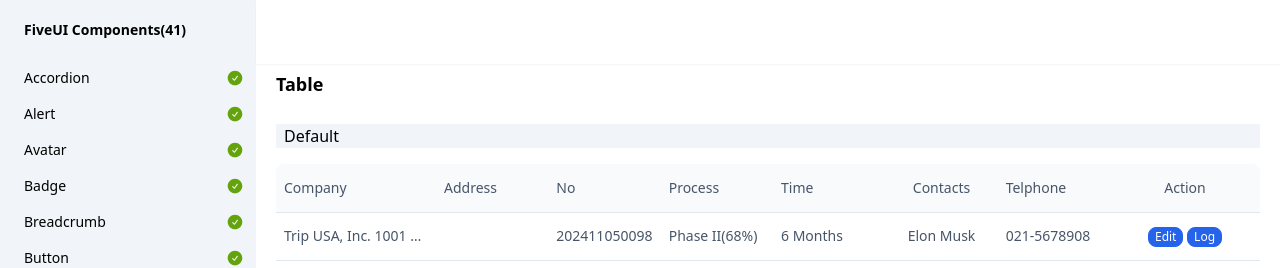
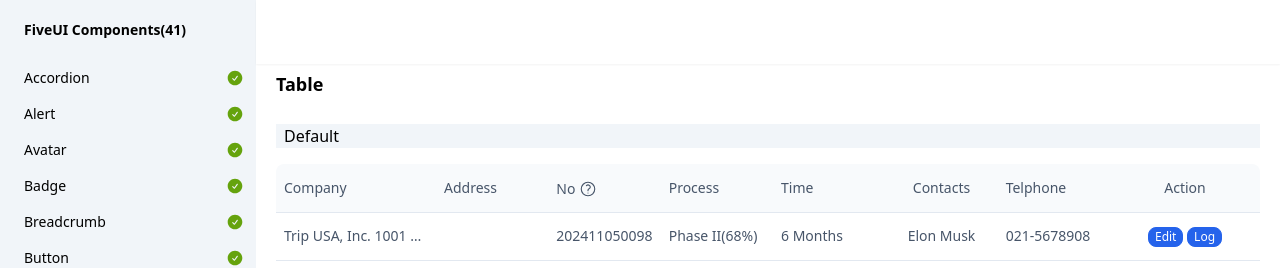
Before and after one commit to wqy2dev/five-ui, a SvelteKit app: page /table in a window 1280 px wide. Shown: the top 268 px of the page. Built offline with nearby package versions, Linux system fonts and the light colour scheme.

Commit message:
fix: table +1

```diff
--- a/src/lib/table/Table.svelte
+++ b/src/lib/table/Table.svelte
@@ -6,8 +6,8 @@ const tableVariants = tv({
 	slots: {
         wrapper: "relative rounded-lg min-w-full overflow-x-auto overflow-y-hidden",
         table: "w-full border-collapse border-spacing-0 table table-fixed",
-        row: "h-12",
-        column: "text-sm text-slate-600 truncate font-light px-2",
+        row: "",
+        column: "text-sm text-slate-600 truncate font-normal px-2",
         empty: "h-40 border-solid border-b border-slate-100",
     },
 	variants: {
@@ -50,10 +50,10 @@ const tableVariants = tv({
         },
         compact: {
             true: {
-                row: "h-10",
+                column: "h-10",
             },
             false: {
-                row: "h-12",
+                column: "h-12",
             },
         },
 	},
--- a/src/routes/table/+page.svelte
+++ b/src/routes/table/+page.svelte
@@ -1,4 +1,5 @@
 <script lang="ts">
+    import { HelpCircleOutline } from "$lib/icons/index.js";
 import { Table, Button, Tooltip } from "$lib/index.js";
 
 const dataSource = [
@@ -94,6 +95,20 @@ const dataSource = [
     <Button size="xs">Log</Button>
 {/snippet}
 
+{#snippet noLabel()}
+    <span class="inline-block leading-[1] align-middle">
+        No
+    </span>
+    <Tooltip placement="top">
+        {#snippet target(ref)}
+            <span use:ref class="inline-block leading-[1] align-middle">
+                <HelpCircleOutline/>
+            </span>
+        {/snippet}
+        This is No.
+    </Tooltip>
+{/snippet}
+
 <div class="space-y-4 mt-5">
     <h4 class="text-base indent-2 bg-slate-100 my-3">
         Default
@@ -103,7 +118,7 @@ const dataSource = [
         columns={[
             {key: "company", label: "Company", width: "160px",  render:titleRender},
             {key: "address", label: "Address"},
-            {key: "no", label: "No"},
+            {key: "no", label: noLabel},
             {key: "progress", label: "Process"},
             {key: "duration", label: "Time"},
             {key: "person", label: "Contacts", align: "center"},
```
